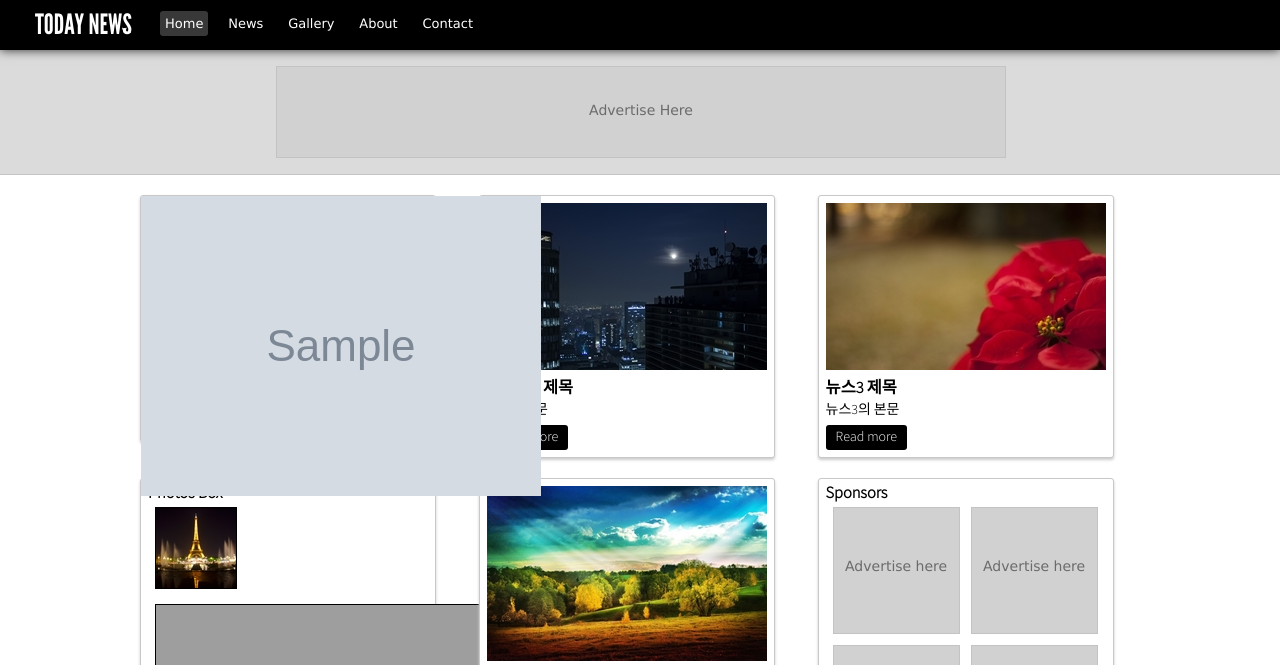
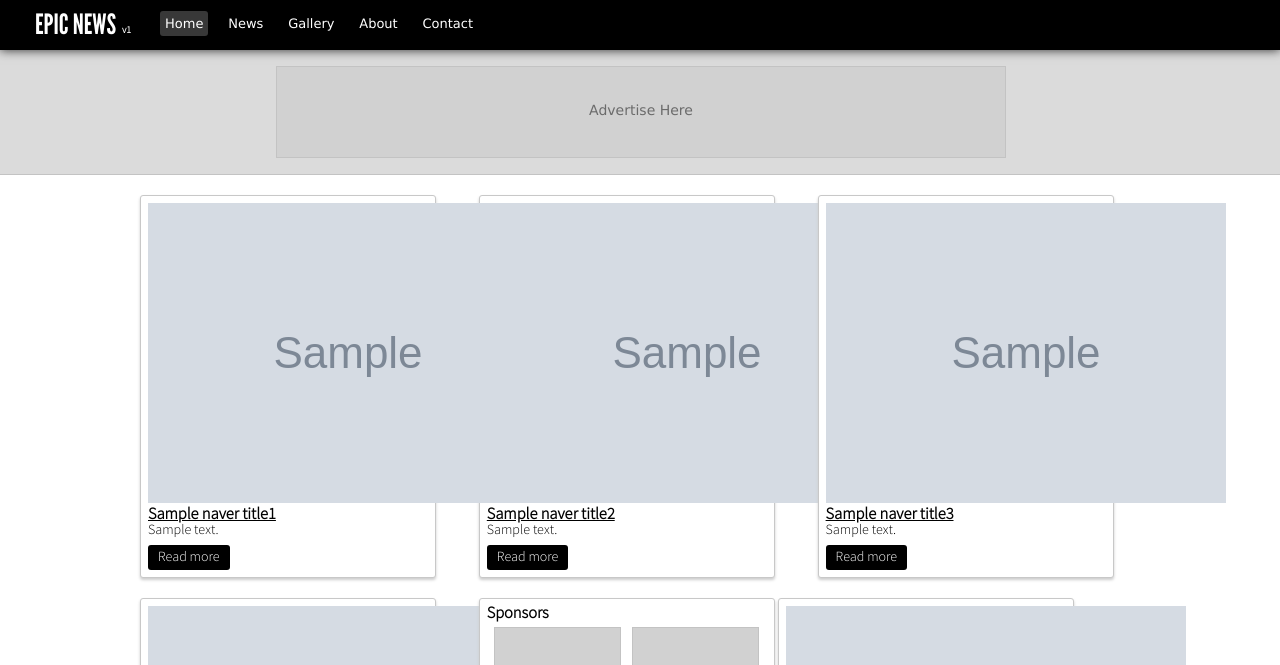
Before and after one commit to fdsfsfdf/web_project, a Flask app: template web_project/templates/index.html in a window 1280 px wide. Shown: the top 665 px of the page. Run offline with Flask 2, Linux system fonts and the light colour scheme; the template is opened without the code that fills it: most values are stand-ins (such as "Sample title", 1, 10 or a date in 2020); grey boxes marked "Sample" are stand-in pictures; grey boxes are pictures that could not be loaded.

Commit message:
Add files via upload

```diff
--- a/web_project/app.py
+++ b/web_project/app.py
@@ -13,7 +13,6 @@ import time
 # import numpy
 import requests
 
-# import pymysql
 
 def create_soup(url):
     res = requests.get(url)
@@ -24,7 +23,8 @@ def create_soup(url):
 def naverPolitics_news(i):
     url = "https://news.naver.com/main/ranking/popularDay.nhn?rankingType=popular_day"
     soup=create_soup(url)
-    updatedNews = soup.find("li",f"num{i}").find('div','thumb').find('a')
+    updatedNews = soup.find('div','ranking_section').find("li",f"num{i}").find('div','thumb').find('a')
+    desc = soup.find('li',f'num{i}').find('dl').find('dd').find('span','lede').get_text()
     # print(updatedNews)
     title = updatedNews['title']
     # print(title)
@@ -32,21 +32,61 @@ def naverPolitics_news(i):
     # print(link)
     img = updatedNews.find("img")['src']
     # print(img)
-    return title,link,img
+    return title,link,img,desc
+
+def naverOther_news():
+    url = "https://news.naver.com/main/ranking/popularDay.nhn?rankingType=popular_day"
+    soup=create_soup(url)
+    updatedNewsList = soup.find_all('div','ranking_section othbor')
+
+    other_title = []
+    other_link = []
+    other_img = []
+    other_desc = []
+    for i in range(5):
+        otherNews = updatedNewsList[i].find('li','num1').find('div','thumb').find('a')
+        other_title.append(otherNews['title'])
+        other_link.append("https://news.naver.com" + otherNews["href"])
+        other_img.append(otherNews.find('img')['src'])
+        other_desc.append(updatedNewsList[i].find('li','num1').find('dl').find('dd').find('span','lede').get_text())
+    return other_title,other_link,other_img,other_desc
+
+# 2 - 경제, 3 - 사회, 4- 생활/문화, 5- 세계, 6 - IT/과학
 
 app = Flask(__name__)
 
 @app.route('/')
-# @app.route('/index')
 
-# print(naverPolitics_news(1))
 def index():
-    return render_template('index.html'
-    ,naver_title1 = naverPolitics_news(1)[0],
+    return render_template('index.html',
+    naver_title1 = naverPolitics_news(1)[0],
     naver_src1 = naverPolitics_news(1)[1],
-    naver_img1 = naverPolitics_news(1)[2]
+    naver_img1 = naverPolitics_news(1)[2],
+    naver_desc1 = naverPolitics_news(1)[3],
 
+    naver_title2 = naverOther_news()[0][0],
+    naver_src2 = naverOther_news()[1][0],
+    naver_img2 = naverOther_news()[2][0],
+    naver_desc2 = naverOther_news()[3][0],
+
+    naver_title3 = naverOther_news()[0][1],
+    naver_src3 = naverOther_news()[1][1],
+    naver_img3 = naverOther_news()[2][1],
+    naver_desc3 = naverOther_news()[3][1],
+
+    naver_title4 = naverOther_news()[0][2],
+    naver_src4 = naverOther_news()[1][2],
+    naver_img4 = naverOther_news()[2][2],
+    naver_desc4 = naverOther_news()[3][2],
+
+    naver_title5 = naverOther_news()[0][3],
+    naver_src5 = naverOther_news()[1][3],
+    naver_img5 = naverOther_news()[2][3],
+    naver_desc5 = naverOther_news()[3][3]
     )
 
 if __name__ == '__main__':
+    #아마존 실행용
     app.run('0.0.0.0',port=5000,debug=True)
+    #내부실행용
+    # app.run(debug=True)
--- a/web_project/templates/index.html
+++ b/web_project/templates/index.html
@@ -4,21 +4,14 @@
     <head>
         <meta charset="utf-8" />
         <link rel="stylesheet" href="../static/css/style.css" />
-        <!--[if lt IE 9]>
-        <script src="http://html5shiv.googlecode.com/svn/trunk/html5.js"></script>
-        <![endif]-->
         <title>Today News</title>
     </head>
-    <!--[if IE 6 ]><body class="ie6 old_ie"><![endif]-->
-    <!--[if IE 7 ]><body class="ie7 old_ie"><![endif]-->
-    <!--[if IE 8 ]><body class="ie8"><![endif]-->
-    <!--[if IE 9 ]><body class="ie9"><![endif]-->
-    <!--[if !IE]><!--><body><!--<![endif]-->
+	<body>
 		<header>
-			<h1><a href="index.html">Today News</a><span id="version">v1</span></h1>
+			<h1><a href="../templates/index.html">Epic News</a><span id="version">v1</span></h1>
 			<nav>
 				<ul>
-					<li><a href="index.html" class="current">Home</a></li>
+					<li><a href="../templates/index.html" class="current">Home</a></li>
 					<li><a href="#">News</a></li>
 					<li><a href="#">Gallery</a></li>
 					<li><a href="#">About</a></li>
@@ -34,45 +27,44 @@
 		<div id="secwrapper">
 			<section>
 				<article id="featured">
-					<a href="#"><img src="images/1.jpg" alt=""/></a>
-					<img src={{naver_img1}} alt="" id="featuredico"/>
-					<h1>{{naver_title1}}</h1>
-					<p>{{naver_title1}}</p>
+					<a href={{naver_src1}}><img src={{naver_img1}} alt=""/></a>
+					<a href={{naver_src1}} style="color: black"><h1>{{naver_title1}}</h1></a>
+					<p>{{naver_desc1}}</p>
 					<a href={{naver_src1}} class="readmore">Read more</a>
 				</article>
 				<article>
-					<a href="#"><img src="images/2.jpg" alt=""/></a>
-					<h1>뉴스2의 제목</h1>
-					<p> 뉴스2 본문</p>
-					<a href="#" class="readmore">Read more</a>
+					<a href="{{naver_src2}}"><img src="{{naver_img2}}" alt=""/></a>
+					<a href={{naver_src2}} style="color: black"><h1>{{naver_title2}}</h1></a>
+					<p>{{naver_desc2}}</p>
+					<a href={{naver_src2}} class="readmore">Read more</a>
 				</article>
 				<article class="rightcl">
-					<a href="#"><img src="images/3.jpg" alt=""/></a>
-					<h1>뉴스3 제목</h1>
-					<p>뉴스3의 본문</p>
-					<a href="#" class="readmore">Read more</a>
+					<a href="{{naver_src3}}"><img src="{{naver_img3}}" alt=""/></a>
+					<a href={{naver_src3}} style="color: black"><h1>{{naver_title3}}</h1></a>
+					<p>{{naver_desc3}}</p>
+					<a href={{naver_src3}} class="readmore">Read more</a>
 				</article>
-				<article id="photobox">
+				<!-- <article id="photobox">
 					<h1>Photos Box</h1>
 					<img src="images/pbs1.jpg" alt="" /><img src="images/pbs2.jpg" alt="" /><img src="images/pbs3.jpg" alt="" />
 					<img src="images/pbs4.jpg" alt="" /><img src="images/pbs5.jpg" alt="" /><img src="images/pbs6.jpg" alt="" />
 					<img src="images/pbs7.jpg" alt="" />
-				</article>
+				</article> -->
 				<article>
-					<a href="#"><img src="images/4.jpg" alt=""/></a>
-					<h1>뉴스4의 제목</h1>
-					<p>뉴스 4 본문</p>
-					<a href="#" class="readmore">Read more</a>
+					<a href="{{naver_src4}}"><img src="{{naver_img4}}" alt=""/></a>
+					<a href={{naver_src4}} style="color: black"><h1>{{naver_title4}}</h1></a>
+					<p>{{naver_desc4}}</p>
+					<a href={{naver_src4}} class="readmore">Read more</a>
 				</article>
 				<article id="sponsors">
 					<h1>Sponsors</h1>
 					<a href="#"><p>Advertise here</p></a><a href="#"><p>Advertise here</p></a><a href="#"><p>Advertise here</p></a><a href="#"><p>Advertise here</p></a>
 				</article>
 				<article>
-					<a href="#"><img src="images/5.jpg" alt=""/></a>
-					<h1>뉴스 5</h1>
-					<p>뉴스 5의 본문 </p>
-					<a href="#" class="readmore">Read more</a>
+					<a href="{{naver_src5}}"><img src="{{naver_img5}}" alt=""/></a>
+					<a href={{naver_src5}} style="color: black"><h1>{{naver_title5}}</h1></a>
+					<p>{{naver_desc5}}</p>
+					<a href={{naver_src5}} class="readmore">Read more</a>
 				</article>
 			</section>
 		</div>
```
